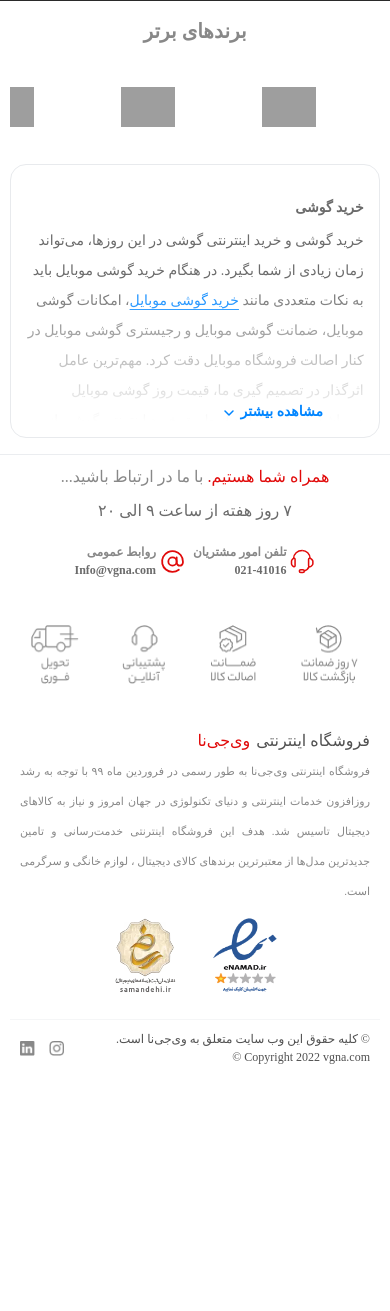
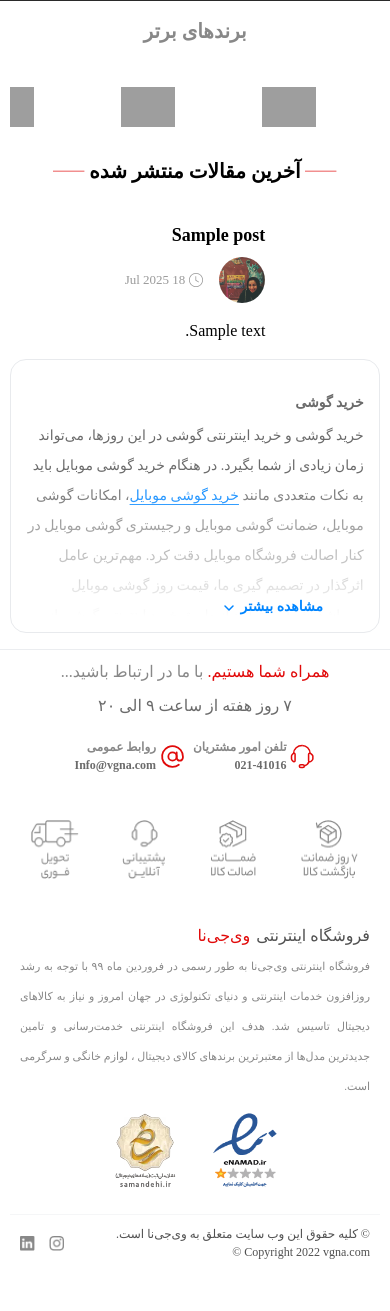
Before and after one commit to amirtaher69/sabzlearning-theme, a WordPress theme: the page made by index.php in a window 390 px wide. Shown: the part 3354-4665 px from the top of the page. Before the commit the page ends 4500 px from the top, so only its background shows below. Run offline with PHP 8.4 and a stand-in for WordPress, Linux system fonts and the light colour scheme; the site name, menu and one post (Sample post) are stand-ins, and other content is empty; style sheets or scripts are compiled from the project's sources; some web fonts are replaced; grey boxes are pictures that could not be loaded.

Commit message:
add last posts in homepage

```diff
--- a/archive.php
+++ b/archive.php
@@ -12,7 +12,7 @@ if(have_posts()){
         $post_id = get_the_ID();
         $post_thumbnail = get_the_post_thumbnail_url($post_id);
         $post_title = get_the_title();
-        $post_date = get_the_date('Y M d' , $post_id);
+        $post_date = get_the_date('d M Y' , $post_id);
         $author_id = get_post_field('post_author' , $post_id );
         $author_name = get_the_author_meta('display_name' , $author_id);
         $post_link = get_permalink();
--- a/index.php
+++ b/index.php
@@ -650,6 +650,90 @@ get_header();
             </div>
         </div>
     </div>
+    <div class="w-full flex flex-col gap-[20px]">
+        <div class="flex items-center justify-center gap-1">
+            <img src="http://localhost/sabz-learning/wp-content/themes/learning-theme/src/img/red_title_wing.svg" alt="">
+            <h3 class="text-[20px] font-normal">آخرین مقالات منتشر شده</h3>
+            <img src="http://localhost/sabz-learning/wp-content/themes/learning-theme/src/img/red_title_wing.svg" alt="">
+        </div>
+        <?php
+        $args = [
+            "post_type" => "post" ,
+            "posts_per_page" => 4 ,
+            "order_by" => "date" ,
+            "order" => "DESC"
+        ];
+
+        $lats_posts = new WP_Query($args);
+        if($lats_posts->have_posts()){
+            ?>
+            <section class="max-w-[1250px] mx-auto grid grid-cols-1 sm:grid-cols-2 gap-8 px-[15px] lg:px-0">
+            <?php
+            while($lats_posts->have_posts()){
+                $lats_posts->the_post();
+                $post_id = get_the_ID();
+                $post_thumbnail = get_the_post_thumbnail_url($post_id);
+                $post_title = get_the_title();
+                $post_date = get_the_date('d M Y' , $post_id);
+                $author_id = get_post_field('post_author' , $post_id );
+                $author_name = get_the_author_meta('display_name' , $author_id);
+                $post_link = get_permalink();
+                ?>
+                <div class="flex flex-col gap-4">
+                    <div class="flex relative">
+                    <div>
+                        <?php if($post_thumbnail){ ?>
+                            <img class="w-full h-full rounded-[4px]" src="<?php echo $post_thumbnail; ?>" alt="">
+                        <?php } ?>
+
+
+                        <?php
+                        $terms = get_the_terms($post_id , "category");
+                        if(!empty($terms)){
+                            ?>
+                            <div class="absolute bottom-[15px] right-[20px] z-50 text-white flex gap-2">
+                            <?php
+                            foreach($terms as $term){
+                                ?>
+                                <a href="<?php echo get_term_link($term); ?>" class="bg-[#fc4a00] px-[10px] rounded-[4px] text-[11px] font-bold">
+                                    <?php echo $term->name; ?>
+                                </a>
+                                <?php
+                            }
+                            ?>
+                            </div>
+                            <?php
+                        }
+                        ?>
+
+
+                    </div>
+                    </div>
+                    <div class="flex flex-col gap-2">
+                        <a class="text-[18px] font-semibold text-black hover:text-red-600" href="<?php echo $post_link; ?>">
+                            <?php echo $post_title; ?>
+                        </a>
+                        <div class="flex items-center gap-2">
+                            <img class="w-[46px] h-[46px] rounded-full" src="<?php echo THEME_DIR; ?>/src/img/d14e485e223f3dc7b7711e22c0a040d8.png" alt="">
+                            <p class="text-[13px] font-normal text-[#9b9b9b]"><?php echo $author_name; ?></p>
+                            <div class="flex items-center gap-1">
+                            <svg class="w-[14px] h-[20px]" xmlns="http://www.w3.org/2000/svg" viewBox="0 0 237.54 237.54"><path fill="#999999" d="M118.77 0c32.8 0 62.49 13.29 83.98 34.79 21.49 21.49 34.79 51.19 34.79 83.98s-13.29 62.49-34.79 83.98c-21.49 21.49-51.19 34.79-83.98 34.79-32.8 0-62.49-13.29-83.98-34.79C13.29 181.26 0 151.56 0 118.77s13.29-62.49 34.79-83.98C56.28 13.29 85.97 0 118.77 0zm-9.71 60.2c0-3.59 2.91-6.5 6.5-6.5s6.5 2.91 6.5 6.5v60l45.14 26.76c3.08 1.82 4.11 5.8 2.29 8.89-1.82 3.08-5.8 4.11-8.89 2.29l-47.99-28.45c-2.11-1.08-3.55-3.27-3.55-5.79zm84.5-16.22C174.42 24.84 147.98 13 118.77 13c-29.21 0-55.65 11.84-74.79 30.98C24.84 63.12 13 89.56 13 118.77c0 29.21 11.84 55.65 30.98 74.79 19.14 19.14 45.58 30.98 74.79 30.98 29.21 0 55.65-11.84 74.79-30.98 19.14-19.14 30.98-45.58 30.98-74.79.01-29.21-11.83-55.65-30.97-74.79z"></path></svg>
+                            <p class="text-[13px] font-normal text-[#999999]"><?php echo $post_date; ?></p>
+                        </div>
+                        </div>
+                        <p class="text-[14px] font-normal"><?php the_excerpt(); ?></p>
+                    </div>
+
+                </div>
+                <?php
+            }
+            ?>
+            </section>
+            <?php
+            wp_reset_postdata();
+        }
+        ?>
+    </div>
     <div class="lg:w-[1024px] xl:w-[1280px] mx-auto mb-[16px] flex w-full flex-col items-center text-text-40 mt-2 px-[10px] lg:px-0">
         <div class="relative flex w-full flex-col items-center rounded-[16px] border border-[#e8eaed]">
             <div id="text-box" class="mb-[16px] mt-[16px] flex w-11/12 flex-col items-start overflow-hidden duration-75 h-[240px]">
```
